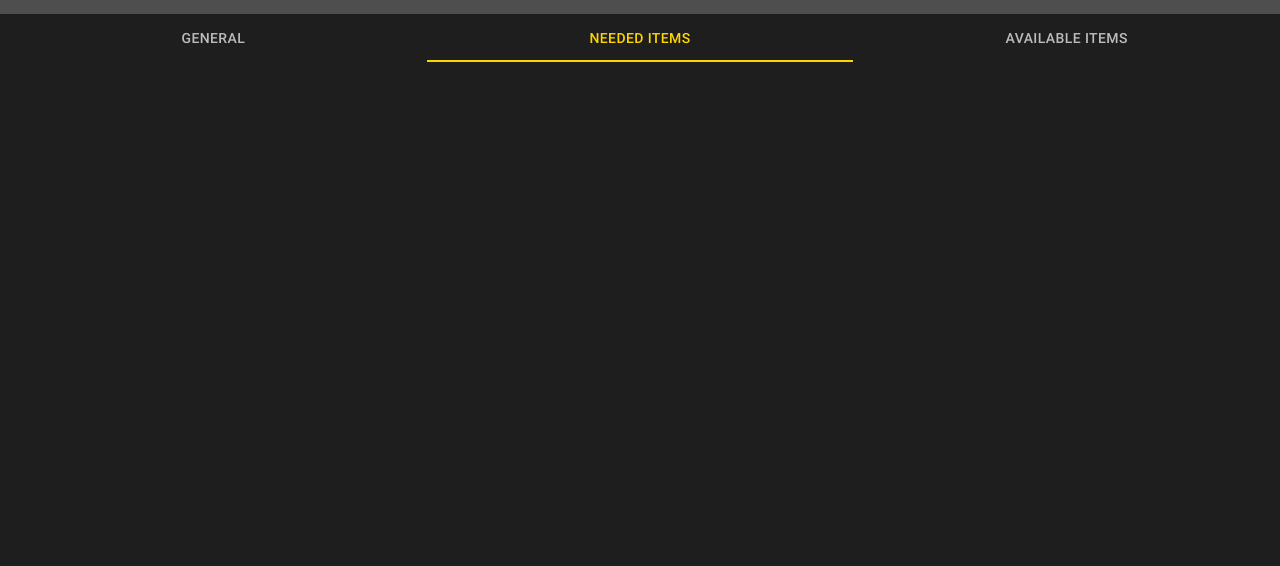
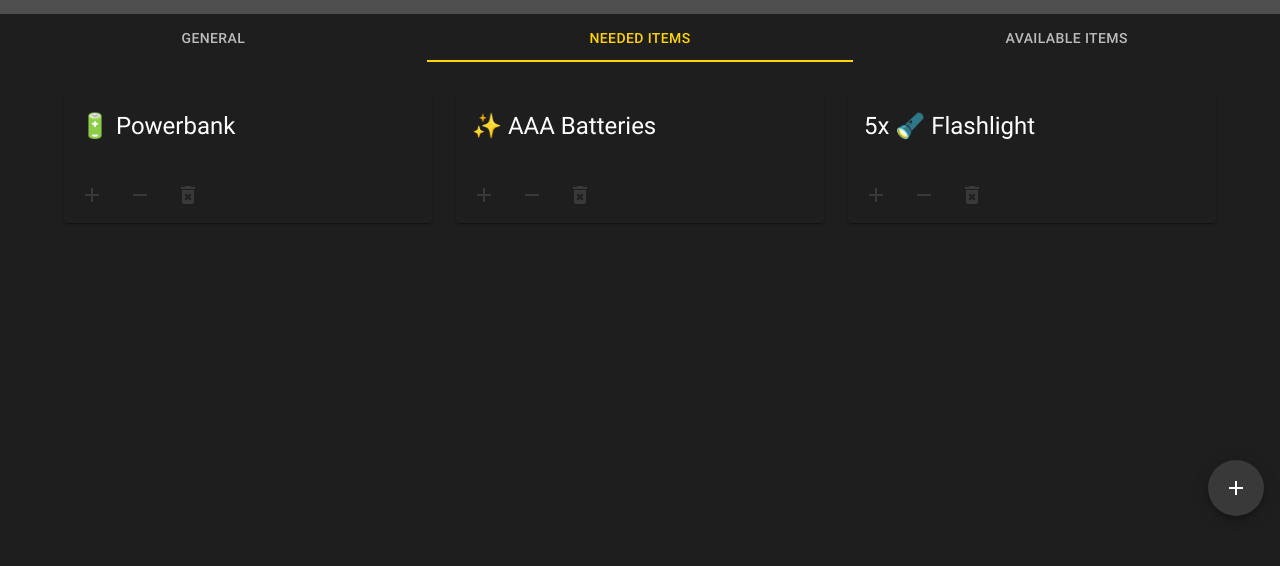
Before and after one commit to Help-Ukr/app, a Next.js app: page /collection-point in a window 1280 px wide. Both pictures are taken after a click on the tab "NEEDED ITEMS". Shown: the part 268-834 px from the top of the page. Built offline with nearby package versions, Linux system fonts and the light colour scheme; grey boxes are pictures that could not be loaded.

Commit message:
feat: needed items

```diff
--- a/components/ManageCollectionPoint/ManageAvailableItems/index.tsx
+++ b/components/ManageCollectionPoint/ManageItems/index.tsx
@@ -17,26 +17,17 @@ import AddCategoriesDialog from "../AddCategoriesDialog";
 import { Box } from "@mui/system";
 import { AvailableItem, ITEM_CATEGORIES } from "../../../api-client";
 
-type Props = {};
+type Props = {
+  initialData: AvailableItem[];
+  initialItemQuantity?: number;
+};
 
-const availableItemsInitial: AvailableItem[] = [
-  {
-    itemCategoryId: "2",
-    quantity: 50,
-  },
-  {
-    itemCategoryId: "4",
-    quantity: 25,
-  },
-];
-
-const ManageAvailableItems = (props: Props) => {
+const ManageItems = ({ initialData, initialItemQuantity = 1 }: Props) => {
   const [showAddCategoryDialog, setShowAddCategoryDialog] =
     useState<boolean>(false);
 
-  const [availableItems, setAvailableItems] = useState<AvailableItem[]>(
-    availableItemsInitial
-  );
+  const [availableItems, setAvailableItems] =
+    useState<AvailableItem[]>(initialData);
 
   function onIncrement(index: number) {
     const newAvailableItems = [...availableItems];
@@ -68,8 +59,10 @@ const ManageAvailableItems = (props: Props) => {
               <Card>
                 <CardContent>
                   <Typography gutterBottom variant="h5" component="div">
-                    {availableItem.quantity}x {itemCategory!.icon}{" "}
-                    {itemCategory!.displayName}
+                    {availableItem.quantity > 0
+                      ? `${availableItem.quantity}x `
+                      : ""}
+                    {itemCategory!.icon} {itemCategory!.displayName}
                   </Typography>
                 </CardContent>
                 <CardActions>
@@ -127,7 +120,7 @@ const ManageAvailableItems = (props: Props) => {
             ...availableItems,
             ...itemCategoryIds.map((id) => ({
               itemCategoryId: id,
-              quantity: 1,
+              quantity: initialItemQuantity,
             })),
           ]);
         }}
@@ -136,4 +129,4 @@ const ManageAvailableItems = (props: Props) => {
   );
 };
 
-export default ManageAvailableItems;
+export default ManageItems;
--- a/components/ManageCollectionPoint/index.tsx
+++ b/components/ManageCollectionPoint/index.tsx
@@ -2,7 +2,7 @@ import { Container, Tab, Tabs, Paper } from "@mui/material";
 import React, { useState } from "react";
 import CollectionPointHeader from "./CollectionPointHeader";
 import EditGeneralCollectionPointData from "./EditGeneralCollectionPointData";
-import ManageAvailableItems from "./ManageAvailableItems";
+import ManageItems from "./ManageItems";
 
 type Props = {};
 
@@ -33,7 +33,39 @@ const ManageCollectionPoint = (props: Props) => {
       </Tabs>
 
       {activeTab === "general" && <EditGeneralCollectionPointData />}
-      {activeTab === "available-items" && <ManageAvailableItems />}
+      {activeTab === "available-items" && (
+        <ManageItems
+          initialData={[
+            {
+              itemCategoryId: "2",
+              quantity: 50,
+            },
+            {
+              itemCategoryId: "4",
+              quantity: 25,
+            },
+          ]}
+        />
+      )}
+      {activeTab === "needed-items" && (
+        <ManageItems
+          initialItemQuantity={0}
+          initialData={[
+            {
+              itemCategoryId: "2",
+              quantity: 0,
+            },
+            {
+              itemCategoryId: "4",
+              quantity: 0,
+            },
+            {
+              itemCategoryId: "6",
+              quantity: 5,
+            },
+          ]}
+        />
+      )}
     </Paper>
   );
 };
```
